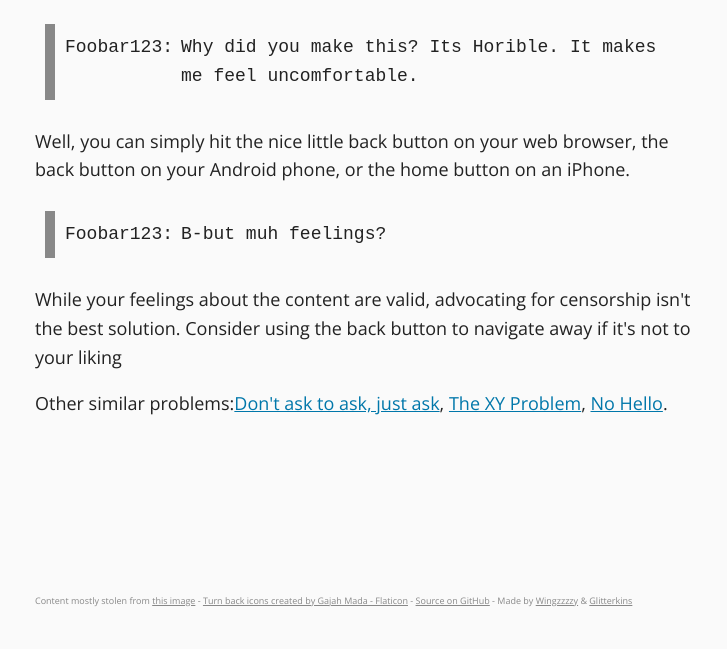
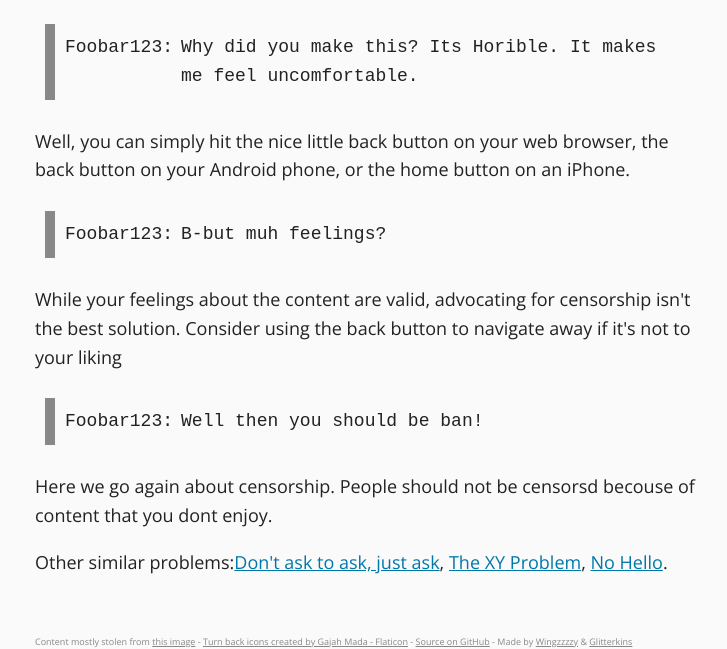
Before and after one commit to Wingzzzzy/justhitthebackbutton, a plain HTML site: page index.html in a window 1280 px wide. Shown: the part 192-841 px from the top of the page, without its empty margins (269-996 px from the left). Before the commit the page ends 800 px from the top, so only its background shows below. Drawn offline with nearby package versions, Linux system fonts and the light colour scheme.

Commit message:
Added more items but also removed the comented text left over from the site i took it form.

```diff
--- a/index.html
+++ b/index.html
@@ -37,47 +37,13 @@
       advocating for censorship isn't the best solution.
       Consider using the back button to navigate away if it's not to your liking
     </p>
- <!--   <p>
-      This is bad form, for several reasons. What the person is
-      <em>actually</em> asking here is,
-      There are plenty of reasons why people who DO have the knowledge would
-      not admit to it. By asking, you're asking for more than what you think
-      you're asking.
-    </p>
-    <p>
-      You're asking people to take responsibility. You're questioning people's
-      confidence in their abilities. You're also unnecessarily walling other
-      people out. I often answer questions related to languages or libraries I
-      have never used, because the answers are (in a programmer kind of way)
-      common sense.
-    </p>
-    <p>
-      Alternatively, it can be seen as..
-    </p>
     <blockquote>
       <span class="name">Foobar123:</span>
       <p class="message">
-        I have a question about Java but I'm too lazy to actually formalize it
-        in words unless there's someone on the channel who might be able to
-        answer it
+        Well then you should be ban!
       </p>
     </blockquote>
-    <p>
-      ..which is just lazy. If you're not willing to do the work to solve your
-      problem, why should we?
-    </p>
-    <p>
-      The solution is not to ask to ask, but just to ask. Someone who is idling
-      on the channel and only every now and then glances what's going on is
-      unlikely to answer to your "asking to ask" question, but your actual
-      problem description may pique their interest and get them to answer.
-    </p>
-    <p>
-      So, to summarize, don't ask
-      <em>"Any Java experts around?"</em>,
-      but rather ask
-      <em>"How do I do [problem] with Java and [other relevant info]?"</em>
-    </p> -->
+    <p>Here we go again about censorship. People should not be censorsd becouse of content that you dont enjoy.</p>
     <p>
       Other similar problems:<a href="https://dontasktoask.com/">Don't ask to ask, just ask</a>, <a href="https://xyproblem.info/">The XY Problem</a>, <a href="https://nohello.net/">No Hello</a>.
     </p>
```
